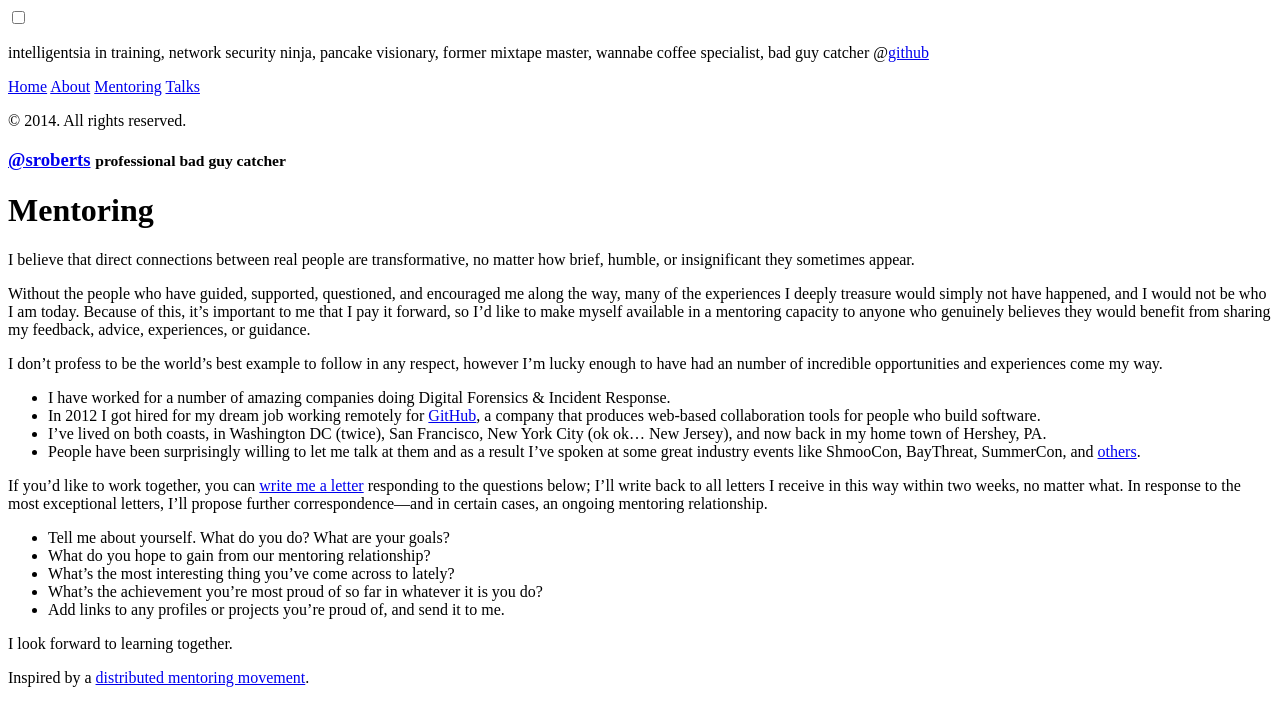
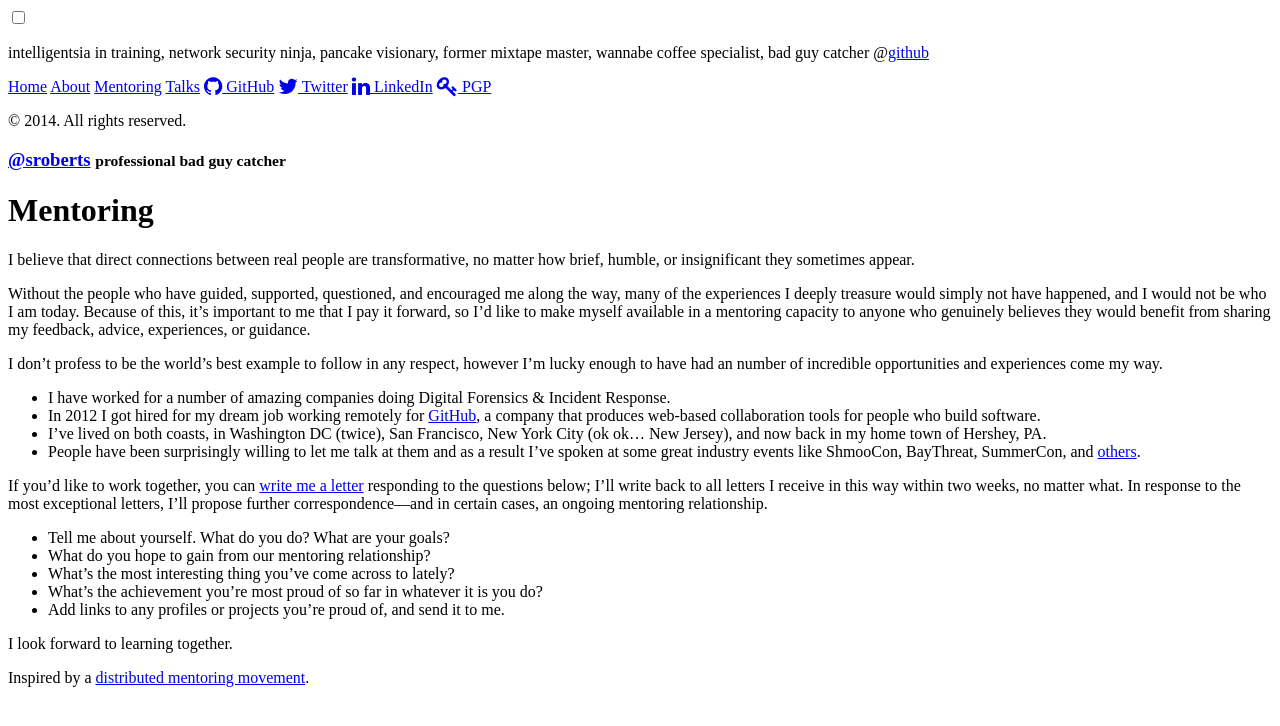
Before and after one commit to sroberts/sroberts.github.io, a Jekyll site: the page built from mentoring.md, in a window 1280 px wide. Shown: the top 726 px of the page. Built offline with Jekyll 4.4.1, drawn with Linux system fonts in a browser that asks for light colours; nearby versions of some CDN libraries; Markdown is read by kramdown in place of the engine named in the settings.

Commit message:
Readded sidebar links

```diff
--- a/_includes/sidebar.html
+++ b/_includes/sidebar.html
@@ -25,6 +25,11 @@
       {% endif %}
     {% endfor %}
 
+    <a class="sidebar-nav-item" href="{{ site.github.main }}" target="_blank"><i class="fa fa-github fa-lg"></i> GitHub</a>
+    <a class="sidebar-nav-item" href="{{ site.twitter.main }}" target="_blank"><i class="fa fa-twitter fa-lg"></i> Twitter</a>
+    <a class="sidebar-nav-item" href="{{ site.linkedin.main }}" target="_blank"><i class="fa fa-linkedin fa-lg"></i> LinkedIn</a>
+    <a class="sidebar-nav-item" href="{{ site.pgp.main }}" target="_blank"><i class="fa fa-key fa-lg"></i> PGP</a>
+
   </nav>
 
   <div class="sidebar-item">
```
